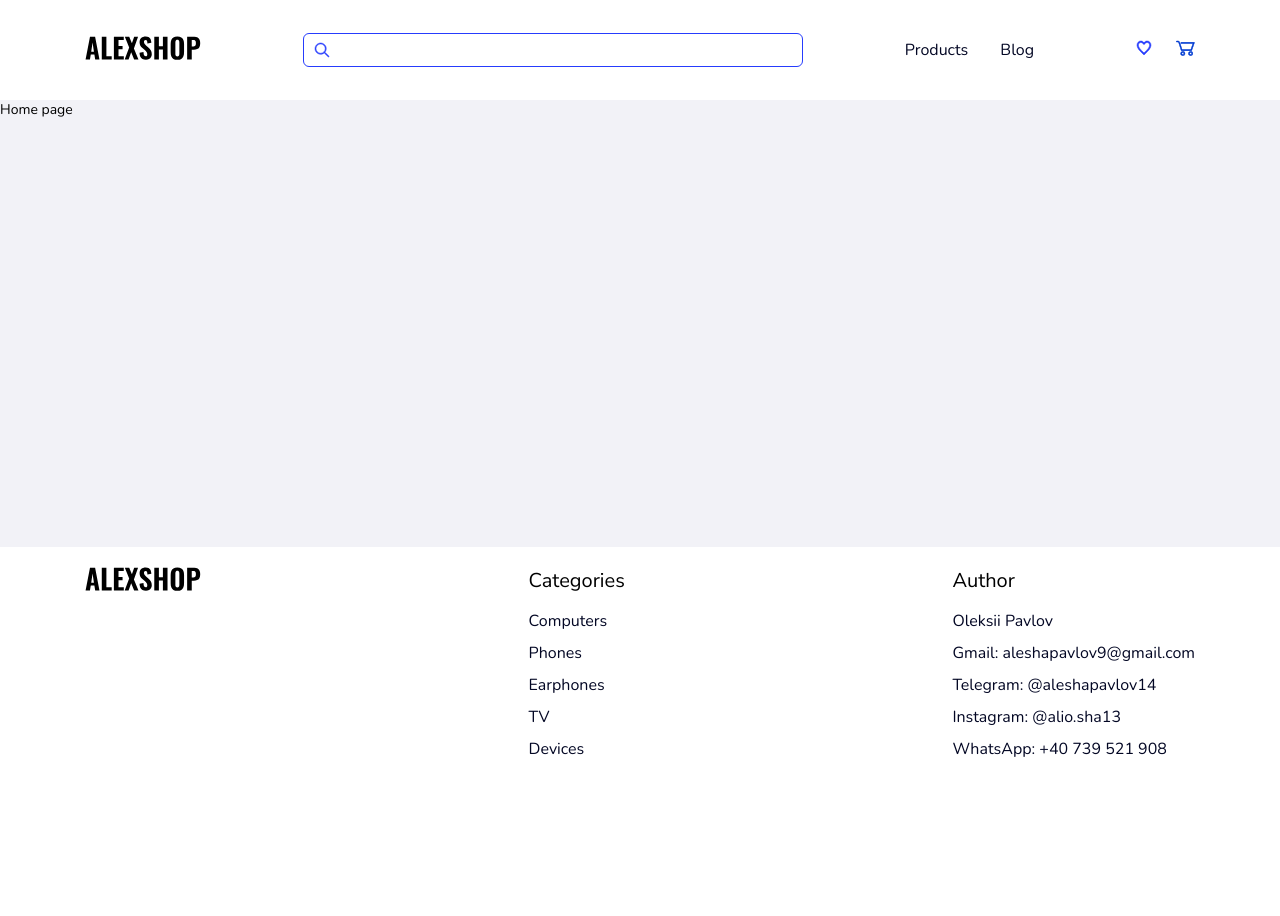
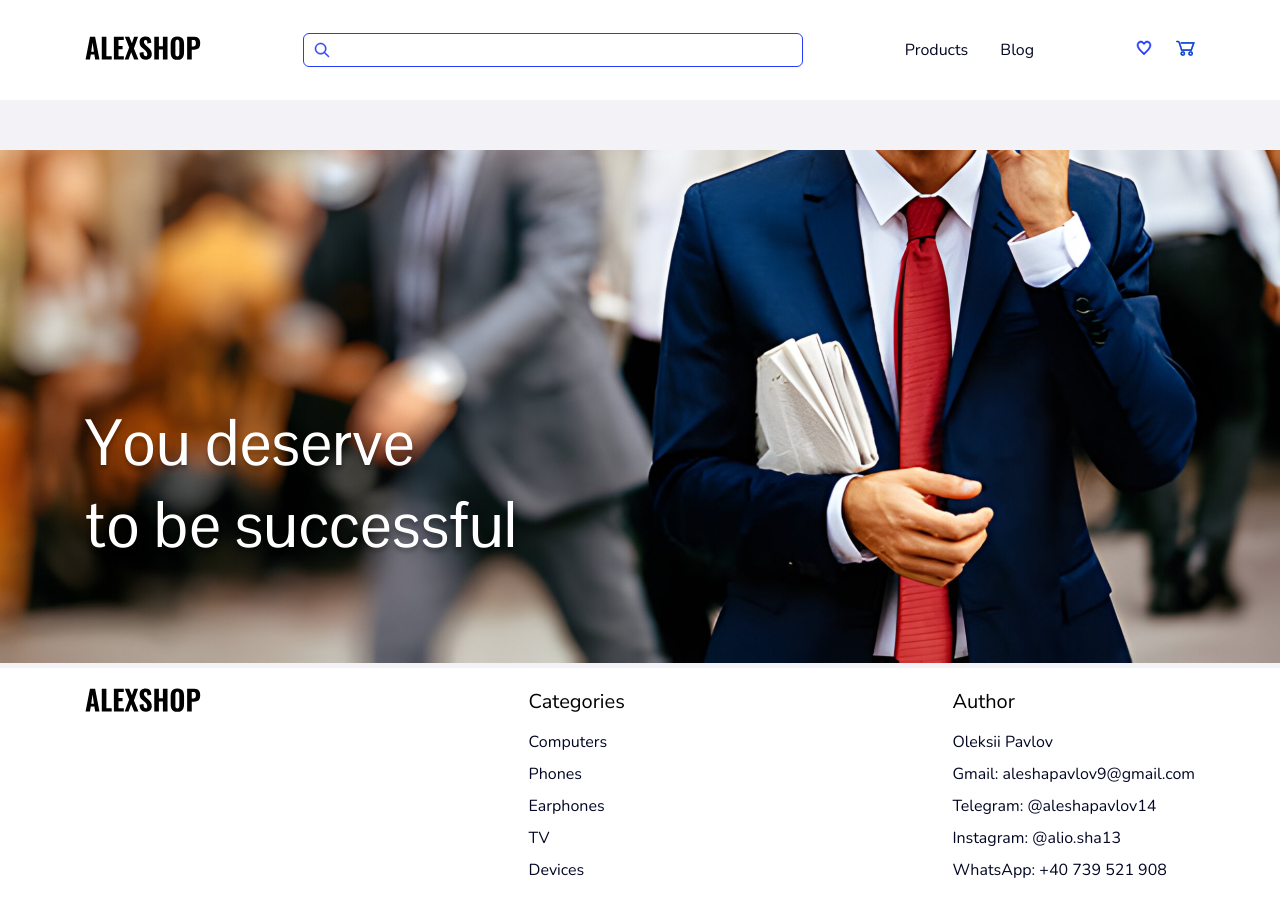
Before and after one commit to Alekseypavlov14/alex-shop, a Next.js app: page / in a window 1280 px wide. Shown: the top 916 px of the page. Before the commit the page ends 800 px from the top, so only its background shows below. Built offline with nearby package versions, Linux system fonts and the light colour scheme; no server answers.

Commit message:
added HomePageBanner

```diff
--- a/src/app/global.scss
+++ b/src/app/global.scss
@@ -32,7 +32,6 @@
   }
 
   body {
-    height: 1px;
     min-height: 100%;
     width: 100%;
     font-size: 14px;
--- a/src/app/layout.tsx
+++ b/src/app/layout.tsx
@@ -14,6 +14,7 @@ export default function RootLayout({ children }: { children: React.ReactNode })
         <link rel="preconnect" href="https://fonts.googleapis.com" />
         <link rel="preconnect" href="https://fonts.gstatic.com" crossOrigin='' />
         <link href="https://fonts.googleapis.com/css2?family=Nunito+Sans:wght@400;600&family=Nunito:wght@400;600;700&display=swap" rel="stylesheet" />
+        <link href="https://fonts.googleapis.com/css2?family=Pontano+Sans&display=swap" rel="stylesheet" />
       </head>
       <body>
         <NotificationContainer />
--- a/src/app/page.tsx
+++ b/src/app/page.tsx
@@ -1,7 +1,9 @@
+import { HomePageBanner } from '@/widgets/HomePageBanner'
+
 export default function Page() {
   return (
     <>
-      Home page
+      <HomePageBanner />
     </>
   )
 }
--- a/src/widgets/Footer/Footer.module.scss
+++ b/src/widgets/Footer/Footer.module.scss
@@ -1,8 +1,9 @@
 .Footer {
   display: flex;
   justify-content: space-between;
-  padding-top: 20px !important;
-  padding-bottom: 40px !important;
+  padding-top: 20px;
+  padding-bottom: 40px;
+  flex: 0 0 auto;
 }
 
 .FooterSectionTitle {
--- a/src/widgets/Header/Header.module.scss
+++ b/src/widgets/Header/Header.module.scss
@@ -1,6 +1,7 @@
 .Header {
   width: 100%;
   height: 100px;
+  flex: 0 0 auto;
 }
 
 @layer variants {
--- /dev/null
+++ b/src/widgets/HomePageBanner/HomePageBanner.module.scss
@@ -0,0 +1,33 @@
+.HomePageBanner {
+  width: 100%;
+  height: fit-content;
+  position: relative;
+  margin-top: 50px;
+}
+
+.Image {
+  width: 100%;
+}
+
+.Content {
+  width: 100%;
+  height: 100%;
+  position: absolute;
+  top: 0;
+  left: 0;
+}
+
+.Container {
+  width: 100%;
+  height: 100%;
+  display: flex;
+  align-items: flex-end;
+  padding-bottom: 8%;
+}
+
+.Title {
+  font-family: 'Pontano Sans';
+  text-shadow: 0px 4px 4px rgba(0, 0, 0, 0.25);
+  color: #fff;
+  font-size: 64px;
+}
--- /dev/null
+++ b/src/widgets/HomePageBanner/HomePageBanner.tsx
@@ -0,0 +1,21 @@
+import { FC } from 'react'
+import { Container } from '@/shared/components/Container'
+import Image from 'next/image'
+import homePageImage from '@/shared/images/home-page-main-image.jpg'
+import styles from './HomePageBanner.module.scss'
+
+interface HomePageBannerProps {}
+
+export const HomePageBanner: FC<HomePageBannerProps> = () => {
+  return (
+    <div className={styles.HomePageBanner}>
+      <Image className={styles.Image} layout='responsive' src={homePageImage} alt='' />
+
+      <div className={styles.Content}>
+        <Container className={styles.Container}>
+          <div className={styles.Title}>You deserve <br/> to be successful</div>
+        </Container>
+      </div>
+    </div>
+  )
+}
--- /dev/null
+++ b/src/widgets/HomePageBanner/index.ts
@@ -0,0 +1 @@
+export { HomePageBanner } from './HomePageBanner'
```
Also changed, not shown: src/shared/images/home-page-main-image.jpg (added).
